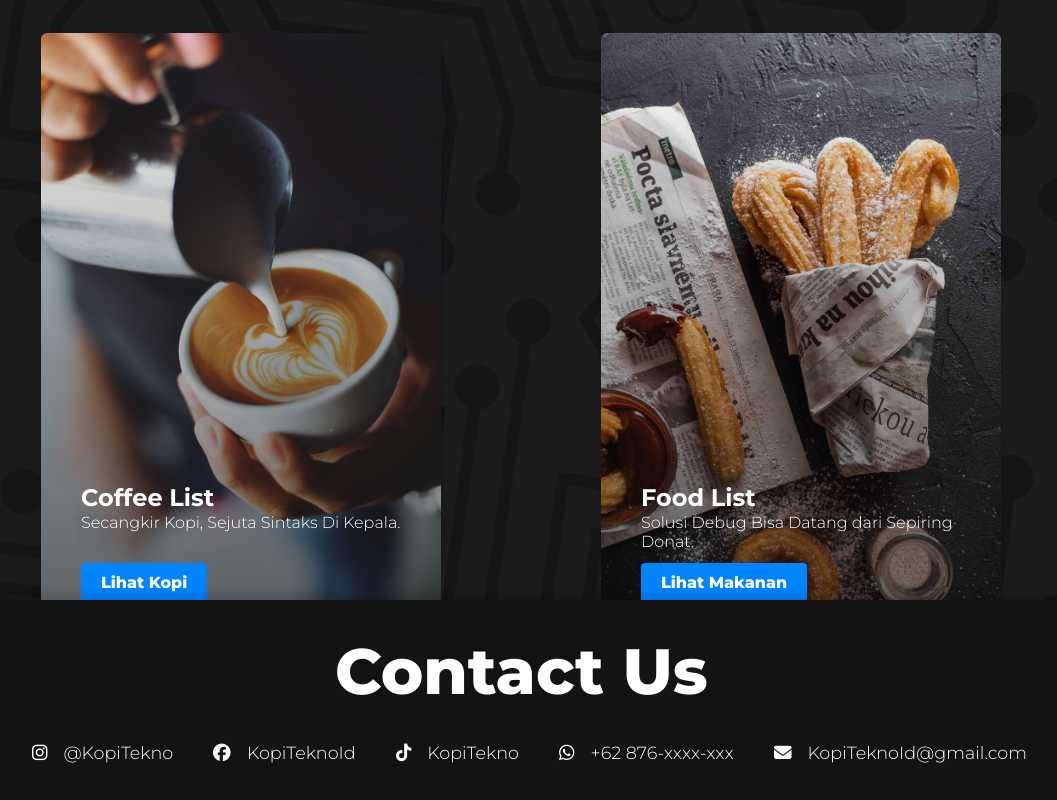
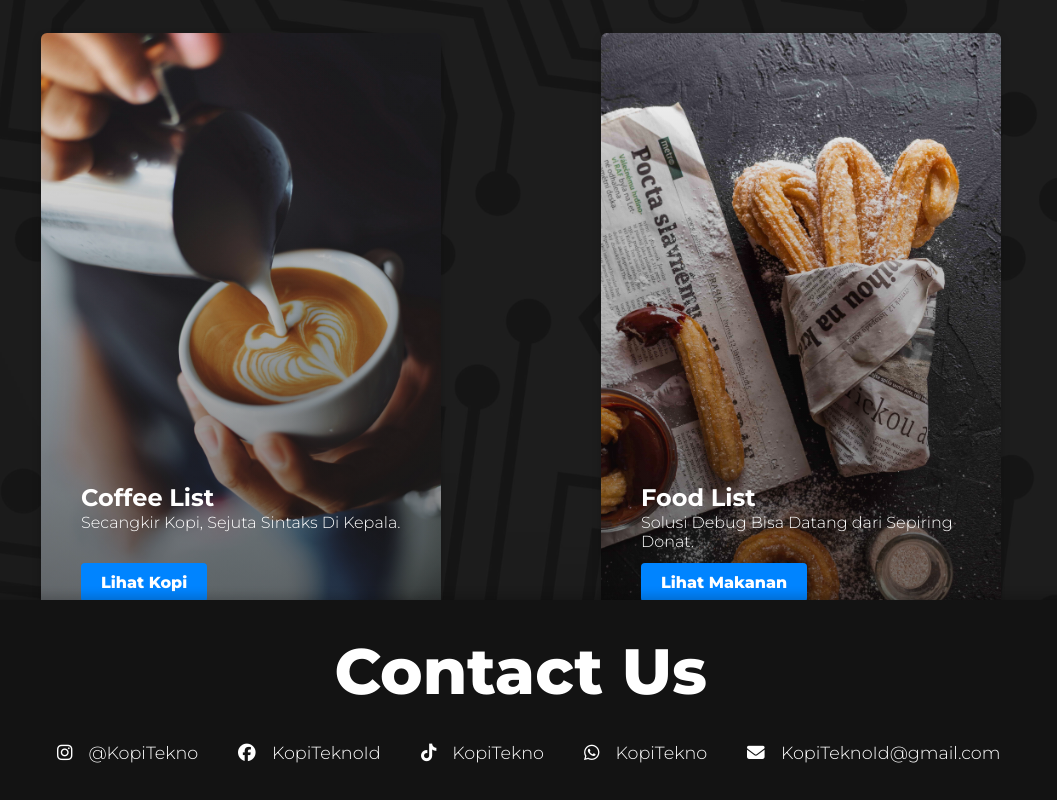
Before and after one commit to Mohammadilyassr/satusaji.github.io, a plain HTML site: page index.html in a window 1280 px wide. Shown: the part 1170-1970 px from the top of the page, without its empty margins (119-1176 px from the left). Drawn offline with Linux system fonts and the light colour scheme.

Commit message:
Add files via upload

```diff
--- a/index.html
+++ b/index.html
@@ -79,7 +79,7 @@
                         <a href="https://www.instagram.com/kopiteknoh?utm_source=qr&igsh=OW11YXFhaGhnMGhh"><i class="fab fa-instagram"></i>@KopiTekno</a>
                         <a href="https://facebook.com/"><i class="fab fa-facebook"></i>KopiTeknoId</a>
                         <a href="https://tiktok.com/"><i class="fab fa-tiktok"></i>KopiTekno</a>
-                        <a href="https://wa.me/6281280717082"><i class="fab fa-whatsapp"></i>+62 876-xxxx-xxx</a>
+                        <a href="https://wa.me/6281280717082"><i class="fab fa-whatsapp"></i>KopiTekno</a>
                         <a href="mailto:dummy@email.com"><i class="fas fa-envelope"></i>KopiTeknoId@gmail.com</a>
                     </div>
                 </div>
```
Also changed, not shown: menukopi.html (+1 -1 lines), menumakanan.html (+1 -1 lines).
